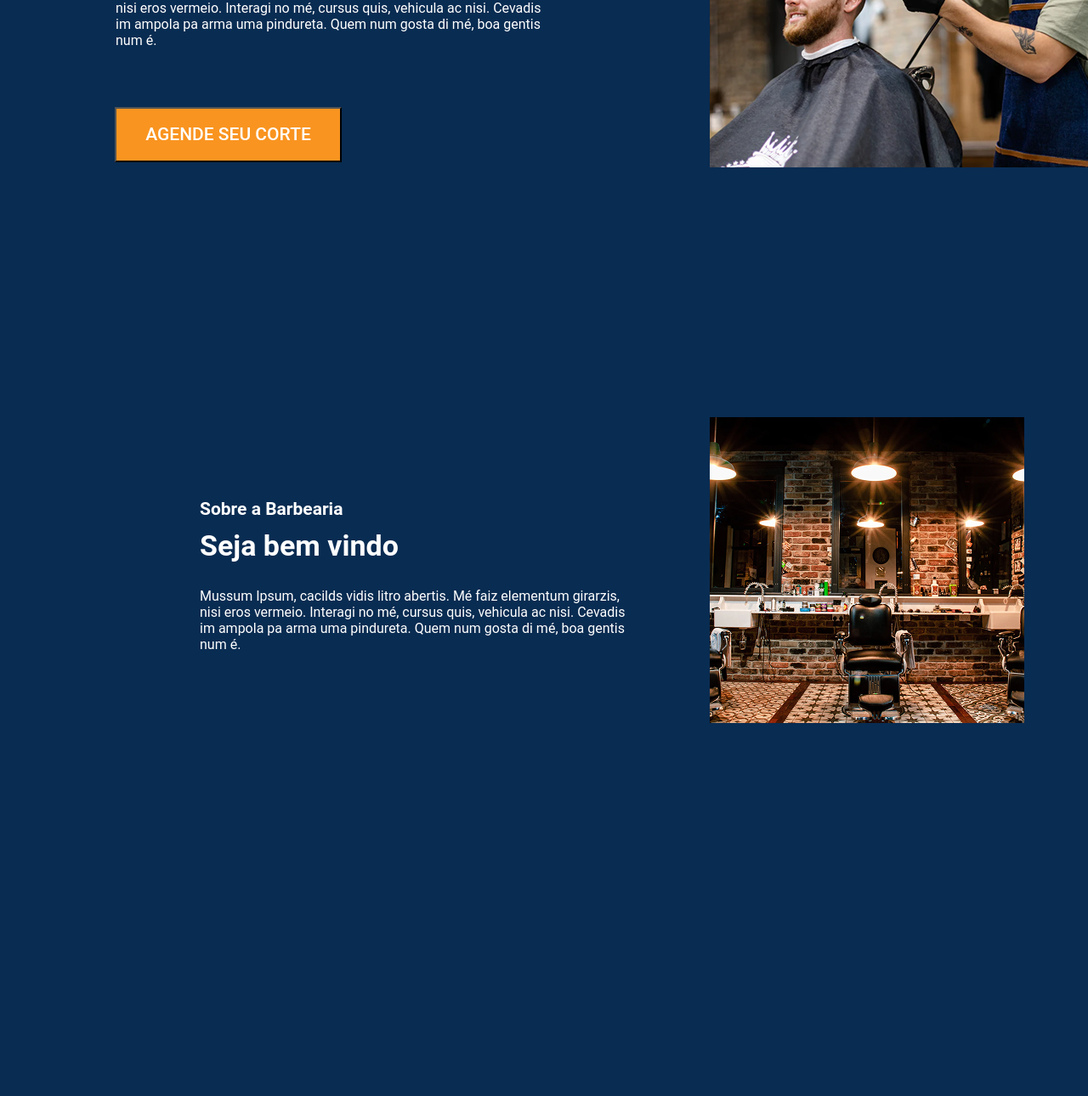
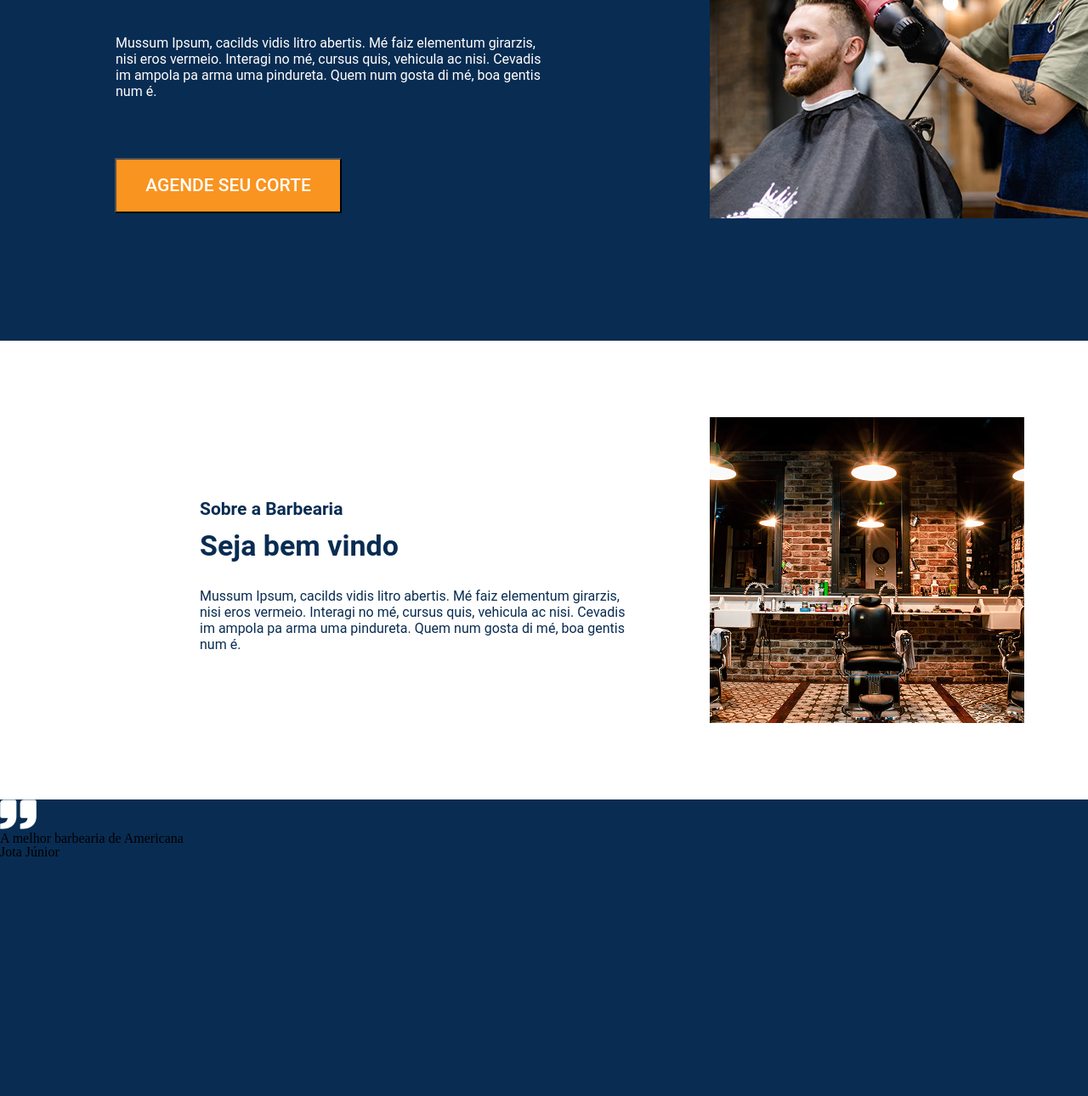
Before and after one commit to MhariaSantana/barbearia, a plain HTML site: page index.html in a window 1280 px wide. Shown: the part 367-1657 px from the top of the page at 85% size. Before the commit the page ends 1221 px from the top, so only its background shows below. Drawn offline with Linux system fonts and the light colour scheme.

Commit message:
começo da criação da parte 3

```diff
--- a/estilo.css
+++ b/estilo.css
@@ -43,7 +43,7 @@ table {
 }
 
 body{
-background: #092C52;
+background-color: #fff;
 }
 
 .cabecalho{
@@ -119,6 +119,16 @@ top: 15.62px;
 bottom: 15.62%;
 }
 
+/*PARTE 1----------------------------------------------------------------------------------------------------------------------------------*/
+.fundo-pt1{
+position: absolute;
+width: 1700px;
+height: 708px;
+left: 0px;
+top: 60px;
+background: #092C52;
+
+}
 .esquerda{
 position: absolute;
 width: 470px;
@@ -174,6 +184,7 @@ line-height: 25px;
 color: #FFFFFF;
 }
 /*PARTE 2  --------------------------------------------------------------------------------------------------*/
+
 .esquerdo-pt2{
 position: absolute;
 width: 370px;
@@ -196,11 +207,7 @@ font-size: 21px;
 line-height: 25px;
 display: flex;
 align-items: center;
-
-color: #FFFFFF;
-
-
-
+color: #092C52;
 }
 
 .titulo-pt2{
@@ -216,8 +223,7 @@ font-size: 34px;
 line-height: 40px;
 display: flex;
 align-items: flex-end;
-
-color: #FFFFFF;
+color: #092C52;
 }
 .conteudo-pt2{
 position: absolute;
@@ -230,8 +236,29 @@ font-style: normal;
 font-weight: 400;
 font-size: 16px;
 line-height: 19px;
+color: #092C52;
+}
+/*PARTE 3---------------------------------------------------------------------------------------------------------------------------------*/
+.fundo-pt3{
+position: absolute;
+width: 1700px;
+height: 370px;
+left: 0px;
+top: 1308px;
+background: #092C52;
+}
 
-color: #FFFFFF;
+.aspas{
+
+    width: 43px;
+
+
+
+
+
+
+
+
 
 
 
--- a/index.html
+++ b/index.html
@@ -21,7 +21,7 @@
             <img src="imagens/menu-cabecalho.png" class="menu">
     </header>
 
-    <div>
+    <div class="fundo-pt1">
         <div class="esquerda">
             <img src="imagens/PT1.png">
         </div>
@@ -39,7 +39,7 @@
 
 
 
-    <div class="fundo">
+    <div >
         <div class="esquerdo-pt2">
             <img src="imagens/PT2.png" alt="local">
         </div>
@@ -51,6 +51,14 @@
 
         </div>
     </div>
+
+
+
+    <div class="fundo-pt3">
+        <img src="imagens/PT3.png" alt="icone de aspas" class="aspas">
+        <h1 class="titulo-pt3">A melhor barbearia de Americana</h1>
+        <p class="subtutulo-pt3">Jota Júnior</p>
+    </div>
 </body>
 
 
```
Also changed, not shown: imagens/PT3.png (added).
